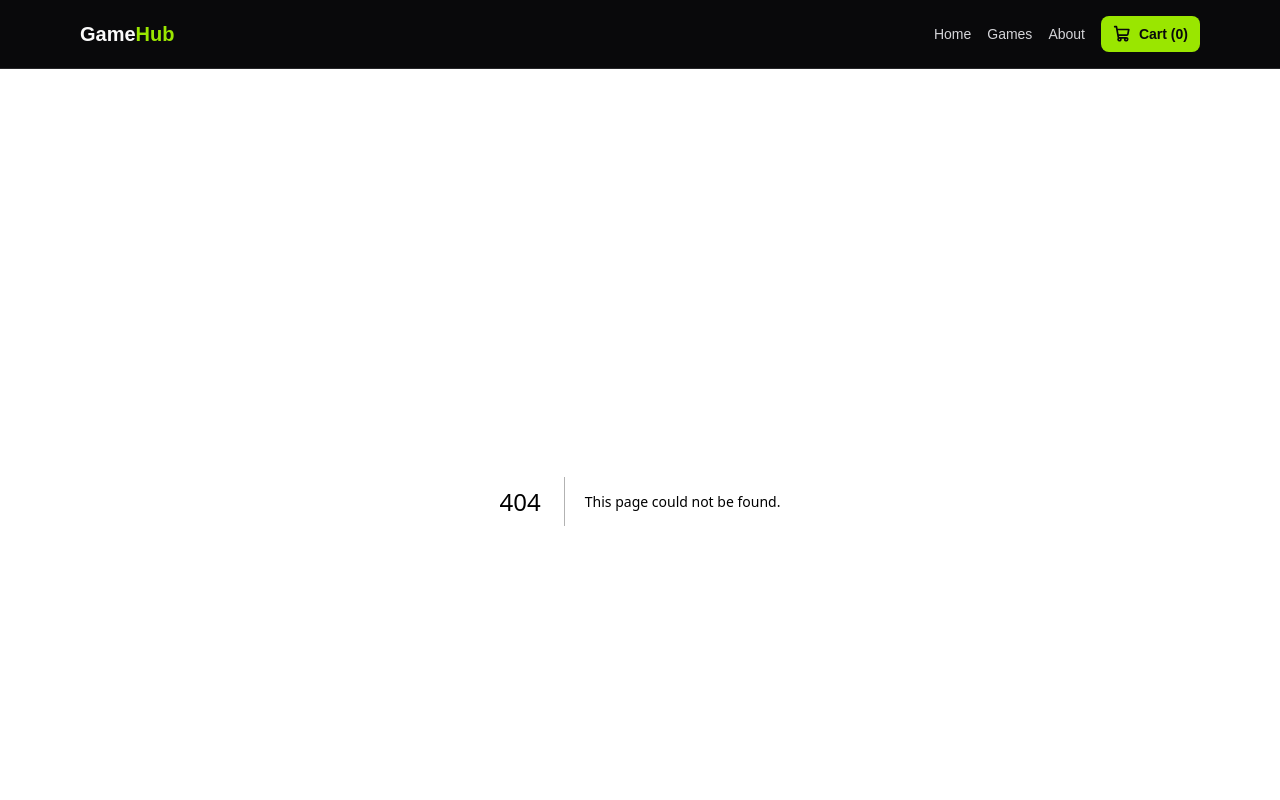
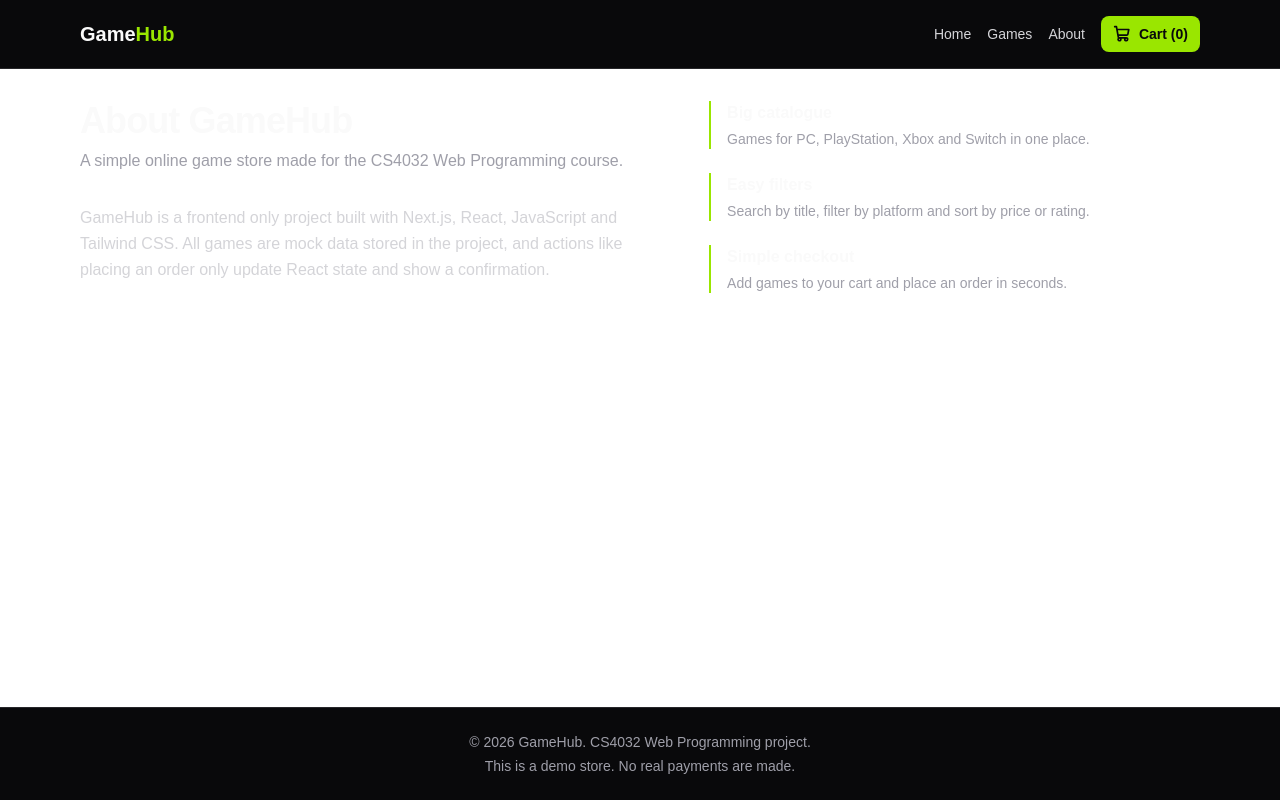
Before and after one commit to ibrahimshahzadraja/game-hub, a Next.js app: page /about in a window 1280 px wide. Before the commit this address had no page. Shown: the top 800 px of the page. Built offline with nearby package versions, Linux system fonts and the light colour scheme.

Commit message:
add about page

```diff
--- /dev/null
+++ b/src/app/about/page.jsx
@@ -0,0 +1,32 @@
+import PageHeader from "@/components/PageHeader";
+export const metadata = {
+    title: "About | GameHub",
+    description: "Learn about GameHub, a simple game store built with Next.js.",
+};
+const features = [
+    { title: "Big catalogue", text: "Games for PC, PlayStation, Xbox and Switch in one place." },
+    { title: "Easy filters", text: "Search by title, filter by platform and sort by price or rating." },
+    { title: "Simple checkout", text: "Add games to your cart and place an order in seconds." },
+];
+export default function AboutPage() {
+    return (
+        <div className="grid gap-10 md:grid-cols-[1.2fr_1fr]">
+            <div>
+                <PageHeader title="About GameHub" subtitle="A simple online game store made for the CS4032 Web Programming course." />
+                <p className="max-w-[65ch] leading-relaxed text-zinc-300">
+                    GameHub is a frontend only project built with Next.js, React, JavaScript and Tailwind CSS. All games are mock data stored in the
+                    project, and actions like placing an order only update React state and show a confirmation.
+                </p>
+            </div>
+
+            <div className="space-y-6">
+                {features.map((feature) => (
+                    <div key={feature.title} className="border-l-2 border-lime-400 pl-4">
+                        <h2 className="font-semibold text-zinc-50">{feature.title}</h2>
+                        <p className="mt-1 text-sm text-zinc-400">{feature.text}</p>
+                    </div>
+                ))}
+            </div>
+        </div>
+    );
+}
```
